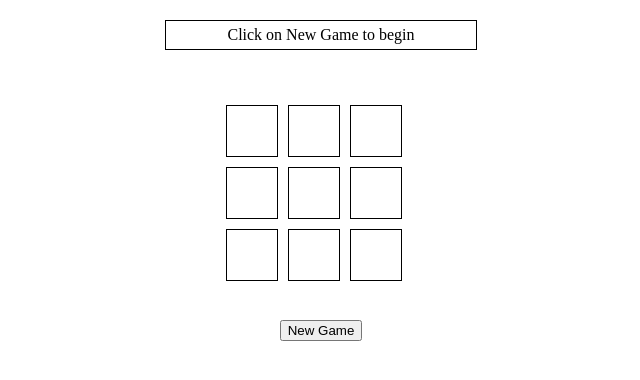
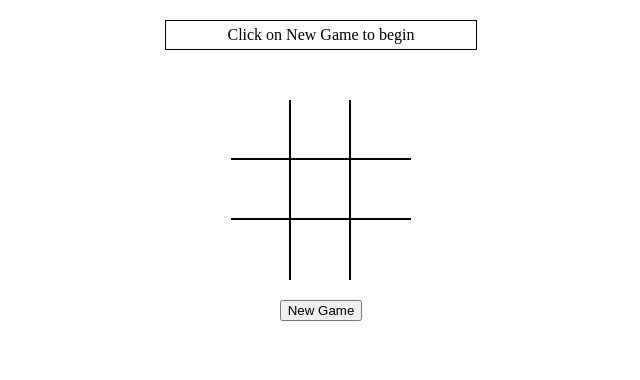
Before and after one commit to godserahul1986/tic-tac-toe, a React app: page / in a window 1280 px wide. Shown: the top 380 px of the page, without its empty margins (319-959 px from the left). Built offline with nearby package versions, Linux system fonts and the light colour scheme.

Commit message:
change grid style to show only borders

```diff
--- a/src/styles/grid.scss
+++ b/src/styles/grid.scss
@@ -1,5 +1,42 @@
 .grid {
-    width: 200px;
-    height: 200px;
+    width: 180px;
+    height: 180px;
     margin: 50px auto 0;
+
+    .grid-borders {
+        position: relative;
+        width: 100%;
+    }
+
+    .grid-border-1 {
+        border-left: 2px solid #000000;
+        height: 180px;
+        position: absolute;
+        left: 58px;
+        top: 0;
+    }
+
+    .grid-border-2 {
+        border-left: 2px solid #000000;
+        height: 180px;
+        position: absolute;
+        left: 118px;
+        top: 0;
+    }
+
+    .grid-border-3 {
+        border-bottom: 2px solid #000000;
+        width: 180px;
+        position: absolute;
+        left: 0;
+        top: 58px;
+    }
+
+    .grid-border-4 {
+        border-bottom: 2px solid #000000;
+        width: 180px;
+        position: absolute;
+        left: 0;
+        top: 118px;
+    }
 }
--- a/src/styles/square.scss
+++ b/src/styles/square.scss
@@ -1,13 +1,12 @@
 .square {
     float: left;
-    width: 50px;
-    height: 50px;
-    margin: 5px;
-    border: 1px solid;
+    width: 60px;
+    height: 60px;
     font-size: 50px;
     text-align: center;
     line-height: 50px;
     cursor: pointer;
+    line-height: 60px;
 
     &.square--first {
         clear: both;
--- a/src/view/Game.jsx
+++ b/src/view/Game.jsx
@@ -42,6 +42,7 @@ class Game extends Component {
         let winner;
 
         boardState[clickedSquare] = userChoice;
+
         winner = this.checkWinner(boardState, lastPlayed);
 
         if (winner === '') {
@@ -76,37 +77,37 @@ class Game extends Component {
         }
     }
 
-    checkWinner(userChoices, currentPlayer) {
+    checkWinner(boardState, currentPlayer) {
         let winner = '';
         let horizontalWin;
         let verticalWin;
         let diagonalWin;
 
         for (let i=0; i<9; i=i+3) {
-            horizontalWin = userChoices.slice(i,i+2).join();
+            horizontalWin = boardState.slice(i,i+3).join('');
             if (horizontalWin === 'XXX' || horizontalWin === 'OOO') {
                 winner = currentPlayer;
             }
         }
         for (let i=0; i<3; i++) {
-            verticalWin = userChoices[i] + userChoices[i+3] + userChoices[i+6];
+            verticalWin = boardState[i] + boardState[i+3] + boardState[i+6];
             if (verticalWin === 'XXX' || verticalWin === 'OOO') {
                 winner = currentPlayer;
             }
             if (i===0) {
-                diagonalWin = userChoices[i] + userChoices[i+4] + userChoices[i+8];
+                diagonalWin = boardState[i] + boardState[i+4] + boardState[i+8];
                 if (diagonalWin === 'XXX' || diagonalWin === 'OOO') {
                     winner = currentPlayer;
                 }
             }
             if (i===2) {
-                diagonalWin = userChoices[i] + userChoices[i+2] + userChoices[i+4];
+                diagonalWin = boardState[i] + boardState[i+2] + boardState[i+4];
                 if (diagonalWin === 'XXX' || diagonalWin === 'OOO') {
                     winner = currentPlayer;
                 }
             }
         }
-        const isDraw = winner === '' && _.every(userChoices, (choice) => {
+        const isDraw = winner === '' && _.every(boardState, (choice) => {
                 return choice !== '';
             });
         return isDraw? -1 : winner;
--- a/src/view/Grid.jsx
+++ b/src/view/Grid.jsx
@@ -49,6 +49,12 @@ class Grid extends Component {
 
         return (
             <div className="grid">
+                <div className="grid-borders">
+                    <div className="grid-border-1"></div>
+                    <div className="grid-border-2"></div>
+                    <div className="grid-border-3"></div>
+                    <div className="grid-border-4"></div>
+                </div>
                 { squares }
             </div>
         );
```
